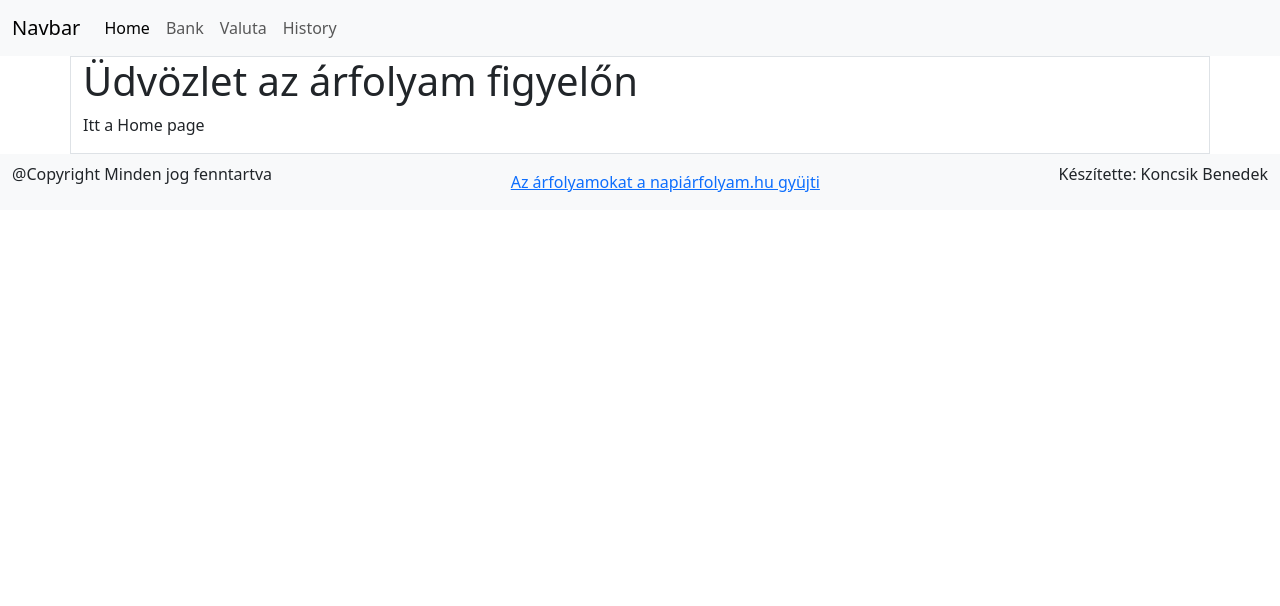
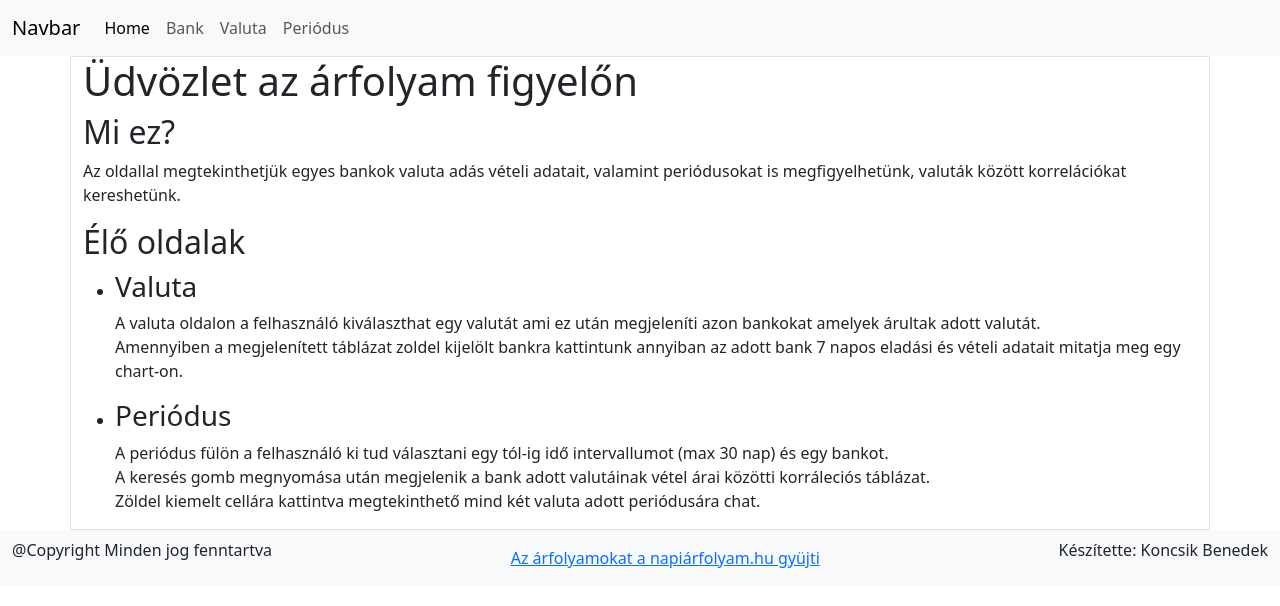
Before and after one commit to KncskBenedek/valuta-figyelo, a React (Vite) app in the folder valuta-figyelo/: page / in a window 1280 px wide. Shown: the top 606 px of the page. Built offline with nearby package versions, Linux system fonts and the light colour scheme.

Commit message:
Homepage, header név javítás

```diff
--- a/valuta-figyelo/src/components/BankExchangeRate/BankExchangeRate.tsx
+++ b/valuta-figyelo/src/components/BankExchangeRate/BankExchangeRate.tsx
@@ -1,3 +1,3 @@
 export default function BankExchangeRate() {
-  return <p>Itt a BankExchangeRate</p>;
+  return <p>Fejlesztés alatt</p>;
 }
--- a/valuta-figyelo/src/components/Header.tsx
+++ b/valuta-figyelo/src/components/Header.tsx
@@ -31,7 +31,7 @@ export default function Header() {
                 Valuta
               </Link>
               <Link className="nav-link" to="history">
-                History
+                Periódus
               </Link>
             </div>
           </div>
--- a/valuta-figyelo/src/components/Home.tsx
+++ b/valuta-figyelo/src/components/Home.tsx
@@ -1,3 +1,41 @@
 export default function Home() {
-  return <p>Itt a Home page</p>;
+  return (
+    <>
+      <h2>Mi ez?</h2>
+      <p>
+        Az oldallal megtekinthetjük egyes bankok valuta adás vételi adatait,
+        valamint periódusokat is megfigyelhetünk, valuták között korrelációkat
+        kereshetünk.
+      </p>
+      <h2>Élő oldalak</h2>
+      <ul>
+        <li>
+          <h3>Valuta</h3>
+          <div>
+            <p>
+              A valuta oldalon a felhasználó kiválaszthat egy valutát ami ez
+              után megjeleníti azon bankokat amelyek árultak adott valutát.
+              <br />
+              Amennyiben a megjelenített táblázat zoldel kijelölt bankra
+              kattintunk annyiban az adott bank 7 napos eladási és vételi
+              adatait mitatja meg egy chart-on.
+            </p>
+          </div>
+        </li>
+        <li>
+          <h3>Periódus</h3>
+          <p>
+            A periódus fülön a felhasználó ki tud választani egy tól-ig idő
+            intervallumot (max 30 nap) és egy bankot.
+            <br />
+            A keresés gomb megnyomása után megjelenik a bank adott valutáinak
+            vétel árai közötti korráleciós táblázat.
+            <br />
+            Zöldel kiemelt cellára kattintva megtekinthető mind két valuta adott
+            periódusára chat.
+          </p>
+        </li>
+      </ul>
+    </>
+  );
 }
```
